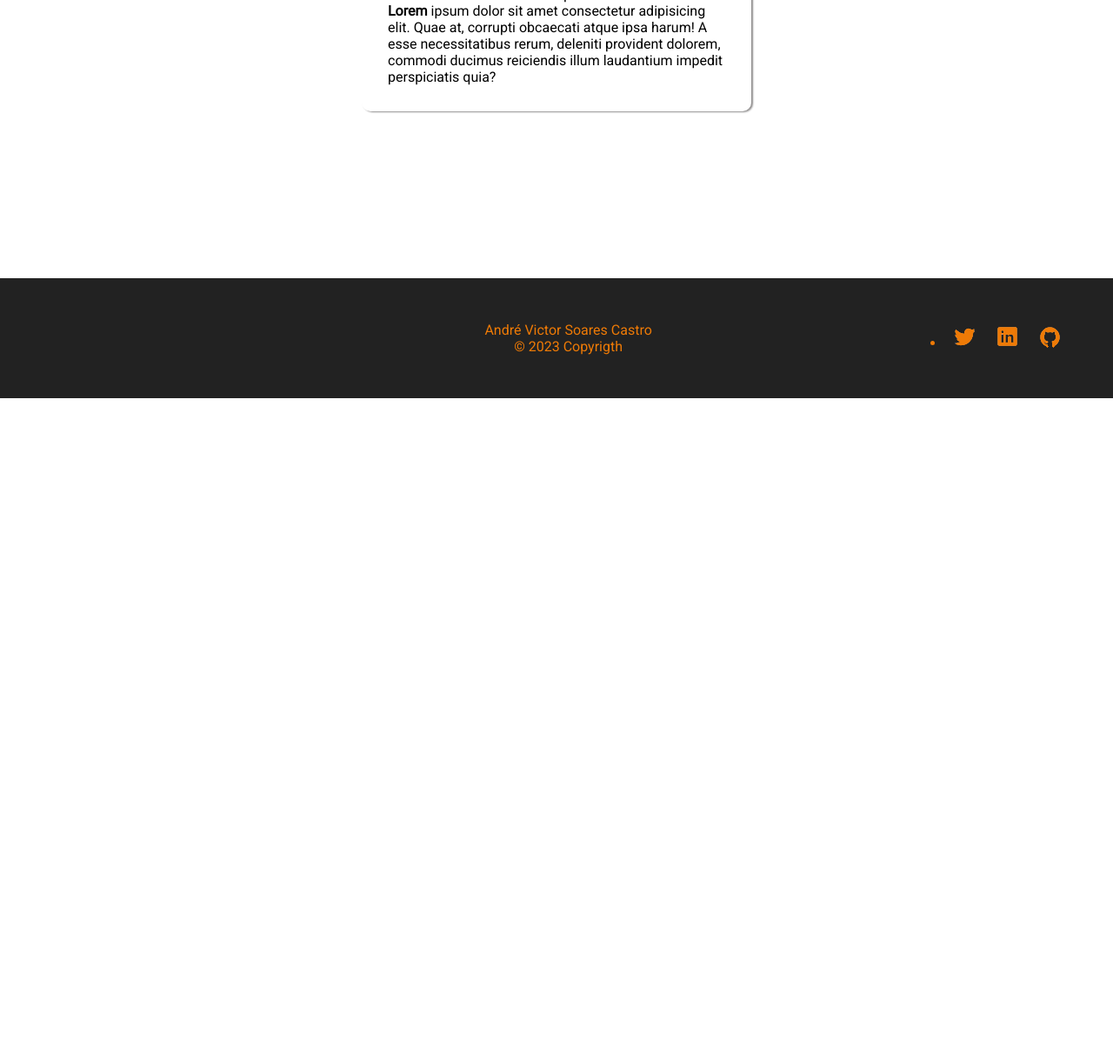
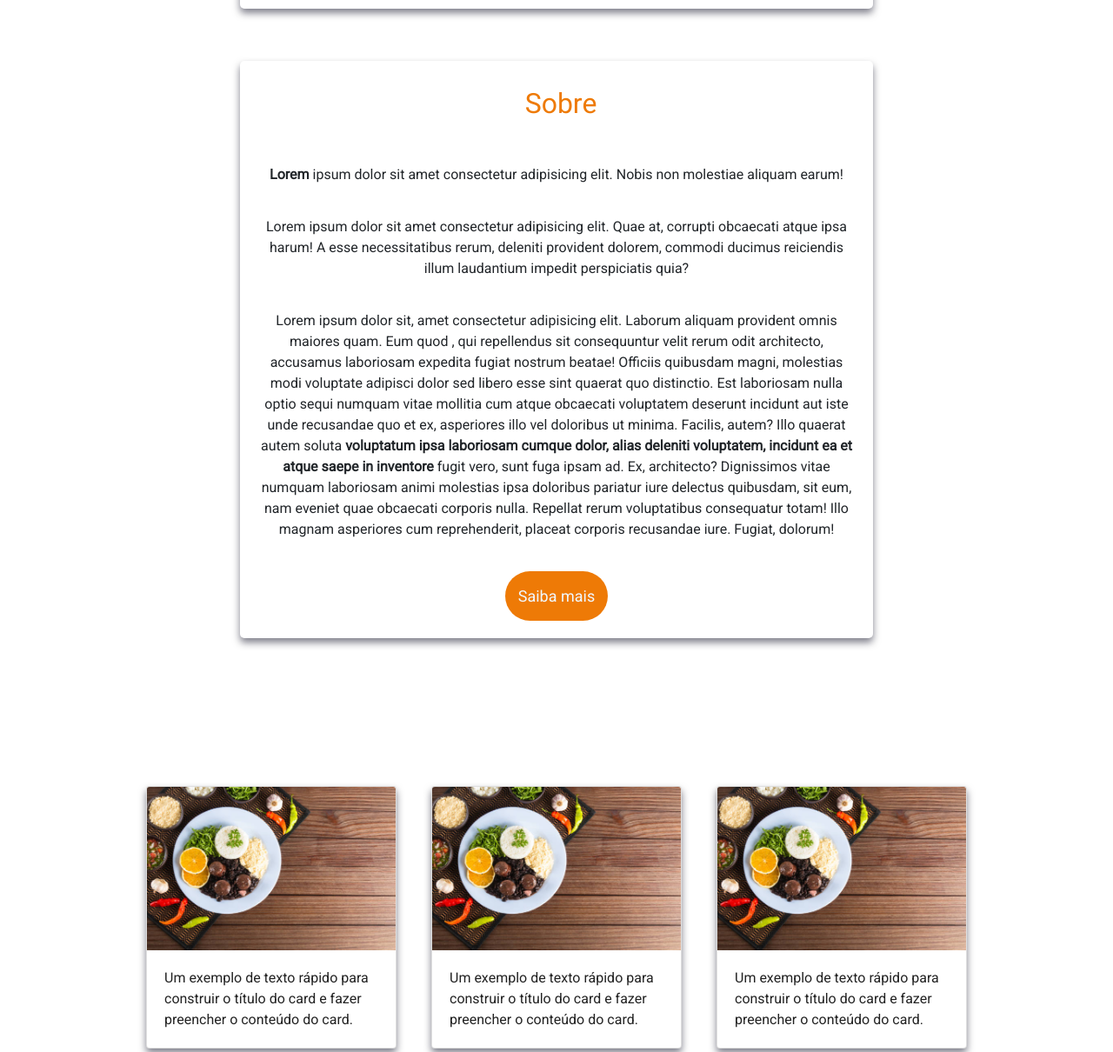
Before and after one commit to AndreVsc/Exerc_V1, a plain HTML site: page index.html in a window 1280 px wide. Shown: the part 868-2078 px from the top of the page at 87% size. Before the commit the page ends 1326 px from the top, so only its background shows below. Drawn offline with nearby package versions, Linux system fonts and the light colour scheme.

Commit message:
Upd-1
Boost+Carrosel

```diff
--- a/index.html
+++ b/index.html
@@ -6,6 +6,7 @@
         <meta name="viewport" content="width=device-width, initial-scale=1.0">
         <meta name="description" content="Site de culinaria para iniciantes. A vida se torna melhor quando se faz comida boa!">
         <title>Gastronomia&Culinaria</title>
+        <link rel="stylesheet" href="https://stackpath.bootstrapcdn.com/bootstrap/4.1.3/css/bootstrap.min.css" integrity="sha384-MCw98/SFnGE8fJT3GXwEOngsV7Zt27NXFoaoApmYm81iuXoPkFOJwJ8ERdknLPMO" crossorigin="anonymous">
         <link rel="stylesheet" href="style.css" href="style.css">
     </head>
 
@@ -18,35 +19,28 @@
             <img id="chef" class="bar" src="/img/chef.png" alt="">
             <nav>
                 <a id="main" class="informs" href="">Menu</a>
-                <a id="about" class="informs" href="">Sobre</a>
-                <a id="contats" class="informs" href="">Contatos</a>
+                <a id="about" class="informs" href="#topo-3">Sobre</a>
+                <a id="contats" class="informs" href="#desc-foot">Contatos</a>
             </nav>
 
         </header>
-
-        <body>
-
             <section id="top-image">
                 <img id="big-image" src="/img/food.webp" alt="">
-            </section id="topo-1">
-
+            </section>
+            <div id="layer">
                 <section id="topo-1" class="textsite">
 
                     <h1 id="Introducao">Introdução</h1>
                     <p> Lorem ipsum dolor sit amet consectetur adipisicing elit. <em>Cupiditate harum modi nobis
                     itaque sapiente corrupti sint id culpa quo saepe sequi iure minus ratione magnam delectus</em>,
                     illo iste earum doloremque.</p>
-                <p>Lorem ipsum dolor sit amet consectetur adipisicing elit. Repellat
-                doloremque rerum porro sapiente quas sunt cupiditate fuga repellendus iste,
-                similique tempore aliquid culpa quaerat quisquam
-                tempora repudiandae sequi. Deleniti, quod?</p>
 
                 </section>
 
                 <section id="topo-2" class="textsite">
 
                     <h2 id="Nutricao"> Nutrição</h2>
-                <p> Lorem ipsum dolor sit <strong>amet consectetur adipisicing elit</strong>. Delectus porro corrupti voluptate facere,
+                    <p>Lorem ipsum dolor sit <strong>amet consectetur adipisicing elit</strong>. Delectus porro corrupti voluptate facere,
                     ducimus reiciendis repellat, est facilis, ullam doloribus voluptatem. Veniam, asperiores est.</p>
 
                 </section>
@@ -55,28 +49,64 @@
 
                     <h2 id="Sobre">Sobre</h2>
                     <p><strong> Lorem</strong> ipsum dolor sit amet consectetur adipisicing elit. Nobis non molestiae aliquam earum!</p>
-                <p><strong> Lorem</strong> ipsum dolor sit amet consectetur adipisicing elit. Quae at, corrupti obcaecati atque
+                    <p>Lorem ipsum dolor sit amet consectetur adipisicing elit. Quae at, corrupti obcaecati atque
                     ipsa harum! A esse necessitatibus rerum, deleniti provident dolorem, commodi ducimus reiciendis
                     illum laudantium impedit perspiciatis quia?</p>
+                    <p>Lorem ipsum dolor sit, amet consectetur adipisicing elit. Laborum aliquam provident omnis maiores quam. Eum quod
+                    , qui repellendus sit consequuntur velit rerum odit architecto, accusamus laboriosam expedita fugiat nostrum
+                    beatae! Officiis quibusdam magni, molestias modi voluptate adipisci dolor sed libero esse sint quaerat quo
+                    distinctio. Est laboriosam nulla optio sequi numquam vitae mollitia cum atque obcaecati voluptatem deserunt
+                    incidunt aut iste unde recusandae quo et ex, asperiores illo vel doloribus ut minima. Facilis, autem? Illo
+                    quaerat autem soluta <strong>voluptatum ipsa laboriosam cumque dolor, alias deleniti voluptatem, incidunt ea et
+                    atque saepe in inventore</strong> fugit vero, sunt fuga ipsam ad. Ex, architecto? Dignissimos vitae numquam laboriosam
+                    animi molestias ipsa doloribus pariatur iure delectus quibusdam, sit eum, nam eveniet quae obcaecati
+                    corporis nulla. Repellat rerum voluptatibus consequatur totam! Illo magnam asperiores cum reprehenderit,
+                    placeat corporis recusandae iure. Fugiat, dolorum!</p>
 
+                    <div id="saiba">
+                        <button type="button" id="saiba_mais" class="btn btn">Saiba mais</button>
+                    </div>
+                </section>
+        </div>
+
+        <section id="cards">
+            <div class="card cardd" style="width: 18rem;">
+                <img class="card-img-top imcard" src="/img/prato.jpg" alt="Imagem de capa do card">
+                <div class="card-body">
+                  <p class="card-text">Um exemplo de texto rápido para construir o título do card e fazer preencher o conteúdo do card.</p>
+                </div>
+              </div>
+              <div class="card cardd" style="width: 18rem;">
+                <img class="card-img-top imcard" src="/img/prato.jpg" alt="Imagem de capa do card">
+                <div class="card-body">
+                  <p class="card-text">Um exemplo de texto rápido para construir o título do card e fazer preencher o conteúdo do card.</p>
+                </div>
+              </div>
+              <div class="card cardd" style="width: 18rem;">
+                <img class="card-img-top imcard" src="/img/prato.jpg" alt="Imagem de capa do card">
+                <div class="card-body">
+                  <p class="card-text">Um exemplo de texto rápido para construir o título do card e fazer preencher o conteúdo do card.</p>
+                </div>
+              </div>
         </section>
 
-        </body>
-
         <footer>
-            <ul id="desc-foot">
-                <p class="desc-foot" >André Victor Soares Castro</p>
-                <p class="desc-foot" >© 2023 Copyrigth</p>
+            <section>
+                <ul>
+                    <p class="desc-fot" id="nome">André Victor Soares Castro</p>
+                    <p class="desc-fot" id="a2023">© 2023 Copyrigth</p>
                 </ul>
-            <ul>
-                <li>
-                    <img class="social" id="twitter" src="/img/twitter.png" alt="">
-                    <img class="social" id="Linkedin" src="/img/linkedin.png" alt="">
-                    <img class="social" id="Git" src="/img/github.png" alt="">
-                </li>
-            </ul>
+            </section>
+            <section id="desc-foot" >
+                <a class="desc-foot" href="http://www.twitter.com"><img class="social" id="twitter" src="/img/twitter.png" alt="">
+                <a class="desc-foot" href="https://www.linkedin.com/in/andr%C3%A9-victor-127ab8255/"><img class="social" id="Linkedin" src="/img/linkedin.png" alt="">
+                <a class="desc-foot" href="http://www.github.com/AndreVsc"><img class="social" id="Git" src="/img/github.png" alt="" >
+            </section>
         </footer>
 
+        <script src="https://code.jquery.com/jquery-3.3.1.slim.min.js" integrity="sha384-q8i/X+965DzO0rT7abK41JStQIAqVgRVzpbzo5smXKp4YfRvH+8abtTE1Pi6jizo" crossorigin="anonymous"></script>
+        <script src="https://cdnjs.cloudflare.com/ajax/libs/popper.js/1.14.3/umd/popper.min.js" integrity="sha384-ZMP7rVo3mIykV+2+9J3UJ46jBk0WLaUAdn689aCwoqbBJiSnjAK/l8WvCWPIPm49" crossorigin="anonymous"></script>
+        <script src="https://stackpath.bootstrapcdn.com/bootstrap/4.1.3/js/bootstrap.min.js" integrity="sha384-ChfqqxuZUCnJSK3+MXmPNIyE6ZbWh2IMqE241rYiqJxyMiZ6OW/JmZQ5stwEULTy" crossorigin="anonymous"></script>
+
     </body>
-
 </html>
--- a/java.js
+++ b/java.js
@@ -0,0 +1,3 @@
+function sobre(){
+
+}
--- a/style.css
+++ b/style.css
@@ -6,9 +6,14 @@
     margin:0;
     text-decoration: none;
     font-family: 'Roboto', sans-serif;
-
 }
-
+html{
+    scroll-behavior:smooth;
+    margin: 0;
+}
+body{
+    margin: 0;
+}
 .nav-bar{
     display:flex;
     flex-direction:row;
@@ -23,88 +28,138 @@
     margin-left: 19%;
     margin-right: 7%;
 }
-
 .informs{
     margin: 10px 20px 15px 10px;
     font-size: small;
     color:#ee7a06;
+}
+#bars{
+    padding:10px 10px;
+}
+#big-image{
+    width:100%;
+    height:80%;
+    padding: 0px;
+    position: absolute;
+}
+#Introducao{
+    color:#ee7a06;
+    margin-bottom: 30px;
+    margin-top: 30px;
+    margin-left: 10px;
+}
+#Nutricao{
+    color:#ee7a06;
+    margin-bottom: 30px;
+    margin-top: 10px;
+    margin-left: 10px;
+}
+
+#Sobre{
+    color:#ee7a06;
+    margin-bottom: 30px;
+    margin-top: 10px;
+    margin-left: 10px;
+}
+
+#layer{
+    display: flex;
+    gap:20px;
+    flex-direction: column;
+    align-items: center;
+    justify-content: center;
+    position: relative;
+    margin-left:20%;
+    margin-right: 20%;
+    margin-top: 340px;
+}
+
+.textsite{
+    box-shadow: 0px 5px 8px rgba(0,0,24,0.5);
+    background-color: rgb(255, 255, 255);
+    padding: 20px;
+    margin: 20px;
+    border-radius: 5px;
+    text-align: center;
+}
+
+footer{
+    padding: 50px 0px 50px 0px;
+    background-color: #222222;
+    color: #ee7a06;
+    display:flex;
+    flex-direction:row-reverse;
+    justify-content: space-between;
+    flex-wrap: nowrap;
+    width: 100%;
+    position: absolute;
+}
+
+#desc-foot{
+    order:-1;
+}
+.desc-foot{
+    margin-left: 10px;
+    margin-right: 10px;
+}
+.desc-fot{
+    text-align: center;
+    margin-left: 130px;
+}
+
+
+#topo-3{
+    display: flex;
+    flex-direction: column;
+    align-items: center;
+    gap:20px;
+
+}
+#saiba_mais{
+    padding: 15px;
+    font-size: large;
+    border-radius: 50px ;
+    border: #ee7a06;
+    color: aliceblue;
+    background-color: #ee7a06;
 
 }
 
-#bars{
-    padding:10px 10px;
+#saiba_mais:hover{
+    background-color: aliceblue;
+    color: #ee7a06;
+    border: 1px 1px #ee7a06;
 }
 
 .textsite{
-    width:35%;
-    background-color: rgb(255, 255, 255);
-    padding:30px;
-    position: relative;
-    margin-left: auto;
-    margin-right: auto;
-    box-shadow: 2px 1px 2px rgb(143, 141, 141);
+    animation-duration:1s;
+    animation-name: slidein;
+  }
 
-}
+  @keyframes slidein {
+    from {
+      margin-left: 190%;
+      width: auto;
+    }
+    to {
+      margin-left: 0%;
+    }
+  }
 
-#big-image{
-    width:100%;
-    height:80%;
-    position: absolute
+  #cards{
+    display: flex;
+    flex-wrap:wrap;
+    justify-content:center;
+    margin-top: 150px;
+    margin-bottom: 200px;
+    gap: 40px;
+    color: #222222;
+  }
 
-}
+  .cardd{
+    box-shadow: 0px 5px 8px rgba(0,0,24,0.5);
+  }
 
-#topo-1{
-    margin-top: 15%;
-    border-radius: 10px 10px 0px 0px;
-}
-
-#topo-3{
-    margin-bottom: 15%;
-    border-radius: 0px 0px 10px 10px;
-
-}
-
-#Introducao{
-    padding: 10px;
-    margin-bottom: 20px;
-    color:#ee7a06;
-}
-
-#Nutricao{
-    padding: 10px;
-    margin-bottom: 20px;
-    color:#ee7a06;
-}
-
-#Sobre{
-    padding: 10px;
-    margin-bottom: 20px;
-    color:#ee7a06;
-}
-
-footer{
-    padding: 50px;
-    background-color: #222222;
-    color: #ee7a06;
-    display:flex;
-    flex-direction:row;
-    align-items:center;
-    justify-content: flex-end;
-
-}
-
-#desc-foot{
-    margin-left:43%;
-    margin-right: auto;
-}
-
-.desc-foot{
-    display:flex;
-    flex-direction:column;
-    align-items:center;
-}
-
-.social{
-    margin-left: 10px;
-    margin-right: 10px;
-}
+  .imcard:hover{
+    filter: brightness(50%);
+  }
```
Also changed, not shown: img/prato.jpg (added). Lines whose indentation alone changed are shown as unchanged.
